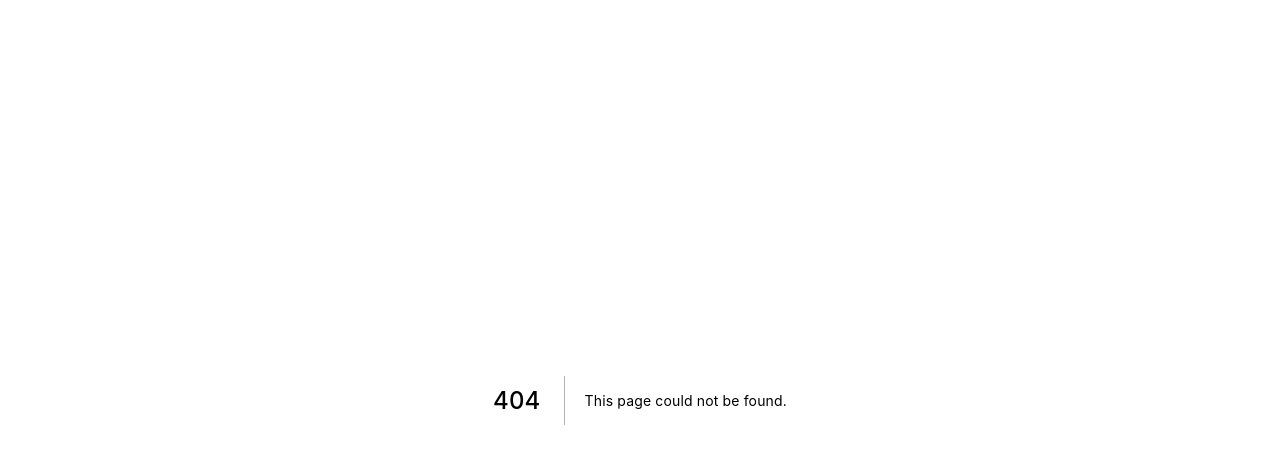
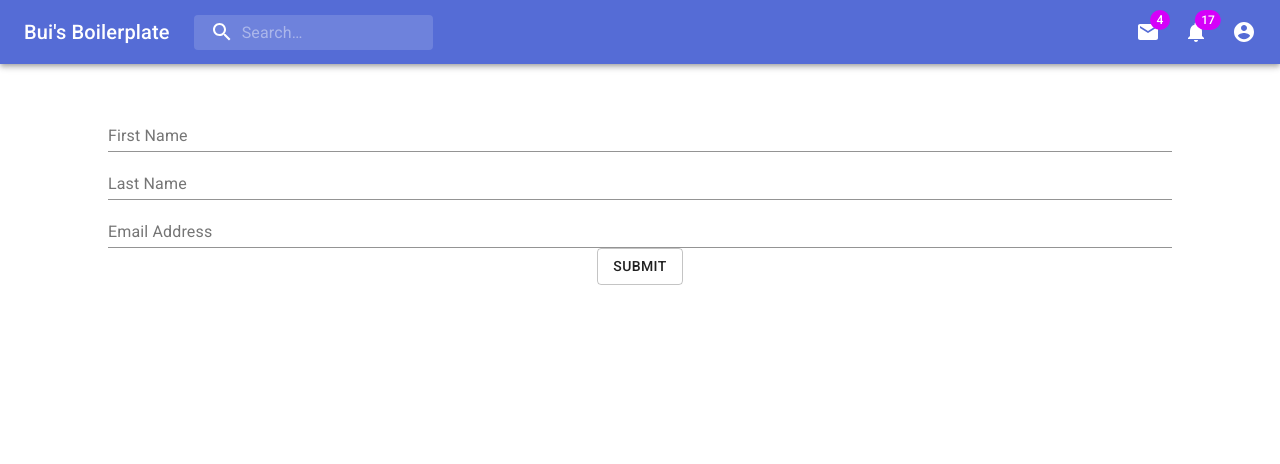
Before and after one commit to abui-am/cimahi-baik, a Next.js app: page /form in a window 1280 px wide. Before the commit this address had no page. Shown: the top 464 px of the page. Built offline with nearby package versions, Linux system fonts and the light colour scheme.

Commit message:
Add : Form use React Hook Form

```diff
--- /dev/null
+++ b/pages/form/index.js
@@ -0,0 +1,16 @@
+import React from "react";
+import BasicContainer from "~/components/layouts/BasicContainer";
+import BasicLayout from "~/components/layouts/BasicLayout";
+import FormComponent from "~/wrappers/form/Form";
+
+const FormIndex = () => {
+  return (
+    <BasicLayout>
+      <BasicContainer>
+        <FormComponent />
+      </BasicContainer>
+    </BasicLayout>
+  );
+};
+
+export default FormIndex;
--- /dev/null
+++ b/src/components/form/ErrorText.js
@@ -0,0 +1,19 @@
+import { makeStyles } from "@material-ui/core";
+import clsx from "clsx";
+
+const useStyles = makeStyles((theme) => ({
+  error: {
+    color: theme.palette.error.main,
+    textAlign: "left",
+  },
+}));
+const ErrorText = ({ children, className, style }) => {
+  const classes = useStyles();
+  return (
+    <div className={clsx(classes.error, className)} style={style}>
+      {children}
+    </div>
+  );
+};
+
+export default ErrorText;
--- /dev/null
+++ b/src/utils/validationResolver.js
@@ -0,0 +1,34 @@
+import { useCallback } from "react";
+
+const useYupValidationResolver = (validationSchema) =>
+  useCallback(
+    async (data) => {
+      try {
+        const values = await validationSchema.validate(data, {
+          abortEarly: false,
+        });
+
+        return {
+          values,
+          errors: {},
+        };
+      } catch (errors) {
+        return {
+          values: {},
+          errors: errors.inner.reduce(
+            (allErrors, currentError) => ({
+              ...allErrors,
+              [currentError.path]: {
+                type: currentError.type ?? "validation",
+                message: currentError.message,
+              },
+            }),
+            {}
+          ),
+        };
+      }
+    },
+    [validationSchema]
+  );
+
+export default useYupValidationResolver;
--- /dev/null
+++ b/src/wrappers/form/Form.js
@@ -0,0 +1,76 @@
+import React, { useMemo } from "react";
+import { useForm } from "react-hook-form";
+import * as Yup from "yup";
+import { Button, TextField } from "@material-ui/core";
+import ErrorText from "~/components/form/ErrorText";
+import useYupValidationResolver from "~/utils/validationResolver";
+
+const FormComponent = () => {
+  const schema = useMemo(
+    () =>
+      Yup.object({
+        firstName: Yup.string()
+          .max(15, "Must be 15 characters or less")
+          .required("Required"),
+        lastName: Yup.string()
+          .max(20, "Must be 20 characters or less")
+          .required("Required"),
+        email: Yup.string().email("Invalid email address").required("Required"),
+      }),
+    []
+  );
+
+  const onSubmit = (values) => {
+    console.log(values);
+  };
+  const resolver = useYupValidationResolver(schema);
+
+  const { register, handleSubmit, errors } = useForm({ resolver });
+  return (
+    <form onSubmit={handleSubmit(onSubmit)}>
+      <div>
+        <TextField
+          id="firstName"
+          name="firstName"
+          type="text"
+          label="First Name"
+          inputRef={register}
+          fullWidth
+        />
+        {errors.firstName ? (
+          <ErrorText>{errors.firstName.message}</ErrorText>
+        ) : null}
+      </div>
+
+      <div>
+        <TextField
+          id="lastName"
+          name="lastName"
+          label="Last Name"
+          type="text"
+          inputRef={register}
+          fullWidth
+        />
+        {errors.lastName ? (
+          <ErrorText>{errors.lastName.message}</ErrorText>
+        ) : null}
+      </div>
+      <div>
+        <TextField
+          id="email"
+          name="email"
+          type="email"
+          label="Email Address"
+          inputRef={register}
+          fullWidth
+        />
+        {errors.email ? <ErrorText>Submit</ErrorText> : null}
+      </div>
+      <Button variant="outlined" type="submit">
+        Submit
+      </Button>
+    </form>
+  );
+};
+
+export default FormComponent;
--- /dev/null
+++ b/src/wrappers/form/index.js
@@ -0,0 +1,3 @@
+import Form from "./Form";
+
+export default Form;
```
